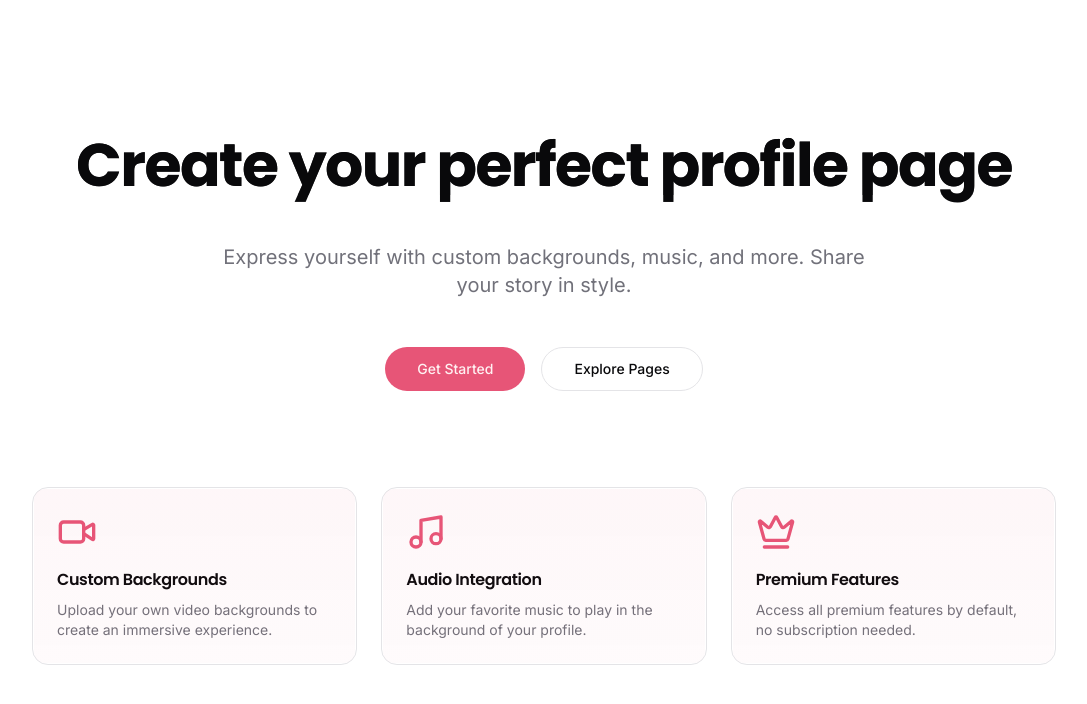
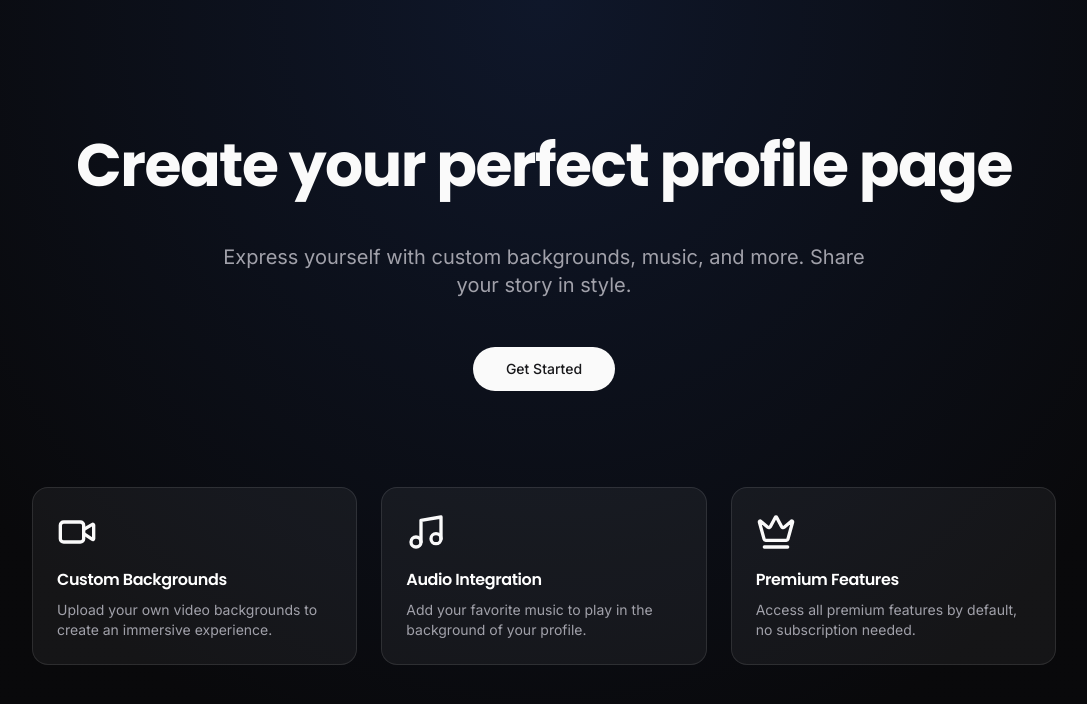
Before and after one commit to Glammy123/bubbly-media-space, a React (Vite) app: page / in a window 1280 px wide. Shown: the top 704 px of the page, without its empty margins (96-1183 px from the left). Built offline with nearby package versions, Linux system fonts and the light colour scheme.

Commit message:
Update styling and navigation
Removed the explore option and implemented a modern dark mode for the website.

```diff
--- a/src/index.css
+++ b/src/index.css
@@ -7,34 +7,34 @@
 
 @layer base {
   :root {
-    --background: 0 0% 100%;
-    --foreground: 240 10% 3.9%;
-    --card: 0 0% 100%;
-    --card-foreground: 240 10% 3.9%;
-    --popover: 0 0% 100%;
-    --popover-foreground: 240 10% 3.9%;
-    --primary: 346 75% 62%;
-    --primary-foreground: 355.7 100% 97.3%;
-    --secondary: 240 4.8% 95.9%;
-    --secondary-foreground: 240 5.9% 10%;
-    --muted: 240 4.8% 95.9%;
-    --muted-foreground: 240 3.8% 46.1%;
-    --accent: 240 4.8% 95.9%;
-    --accent-foreground: 240 5.9% 10%;
-    --destructive: 0 84.2% 60.2%;
+    --background: 240 10% 3.9%;
+    --foreground: 0 0% 98%;
+    --card: 240 10% 3.9%;
+    --card-foreground: 0 0% 98%;
+    --popover: 240 10% 3.9%;
+    --popover-foreground: 0 0% 98%;
+    --primary: 0 0% 98%;
+    --primary-foreground: 240 5.9% 10%;
+    --secondary: 240 3.7% 15.9%;
+    --secondary-foreground: 0 0% 98%;
+    --muted: 240 3.7% 15.9%;
+    --muted-foreground: 240 5% 64.9%;
+    --accent: 240 3.7% 15.9%;
+    --accent-foreground: 0 0% 98%;
+    --destructive: 0 62.8% 30.6%;
     --destructive-foreground: 0 0% 98%;
-    --border: 240 5.9% 90%;
-    --input: 240 5.9% 90%;
-    --ring: 346 75% 62%;
-    --radius: 1rem;
+    --border: 240 3.7% 15.9%;
+    --input: 240 3.7% 15.9%;
+    --ring: 240 4.9% 83.9%;
+    --radius: 0.75rem;
   }
 
   * {
-    @apply border-border antialiased;
+    @apply border-border selection:bg-white/10 selection:text-white;
   }
 
   body {
-    @apply bg-background text-foreground;
+    @apply bg-background text-foreground antialiased;
     font-feature-settings: "rlig" 1, "calt" 1;
   }
 
@@ -54,6 +54,10 @@
 
   .animate-fade-in {
     animation: fadeIn 0.5s ease-out forwards;
+  }
+
+  .glass-dark {
+    @apply backdrop-blur-xl bg-white/5 border border-white/10;
   }
 
   @keyframes fadeUp {
--- a/src/pages/Index.tsx
+++ b/src/pages/Index.tsx
@@ -7,11 +7,11 @@ const Index = () => {
   return (
     <div className="relative min-h-screen flex flex-col items-center justify-center p-4">
       {/* Background Pattern */}
-      <div className="absolute inset-0 -z-10 bg-[radial-gradient(45rem_50rem_at_top,theme(colors.primary.100),theme(colors.white))]" />
+      <div className="absolute inset-0 -z-10 bg-[radial-gradient(45rem_50rem_at_top,theme(colors.slate.900),theme(colors.background))]" />
 
       {/* Main Content */}
       <div className="w-full max-w-5xl space-y-12 text-center animate-fade-up">
-        <h1 className="text-4xl sm:text-6xl font-bold tracking-tight bg-gradient-to-b from-foreground to-foreground/70 bg-clip-text">
+        <h1 className="text-4xl sm:text-6xl font-bold tracking-tight text-gradient">
           Create your perfect profile page
         </h1>
 
@@ -20,15 +20,9 @@ const Index = () => {
         </p>
 
         <div className="flex flex-wrap items-center justify-center gap-4">
-          <Button asChild size="lg" className="rounded-full px-8">
+          <Button asChild size="lg" className="rounded-full px-8 glass-dark hover:bg-white/10">
             <Link to="/create">
               Get Started
-            </Link>
-          </Button>
-
-          <Button asChild variant="outline" size="lg" className="rounded-full px-8">
-            <Link to="/explore">
-              Explore Pages
             </Link>
           </Button>
         </div>
@@ -39,11 +33,10 @@ const Index = () => {
         {features.map((feature, index) => (
           <div
             key={feature.title}
-            className="relative group rounded-2xl border bg-background/50 p-6 backdrop-blur-sm transition-colors hover:bg-background/80"
+            className="relative group rounded-2xl glass-dark p-6 transition-colors hover:bg-white/10"
           >
-            <div className="absolute inset-px rounded-[11px] bg-gradient-to-b from-primary/10 to-primary/5 opacity-50 group-hover:opacity-100 transition-opacity" />
             <feature.icon className="h-10 w-10 text-primary mb-4" />
-            <h3 className="font-semibold mb-2">{feature.title}</h3>
+            <h3 className="font-semibold mb-2 text-white">{feature.title}</h3>
             <p className="text-sm text-muted-foreground">{feature.description}</p>
           </div>
         ))}
```
